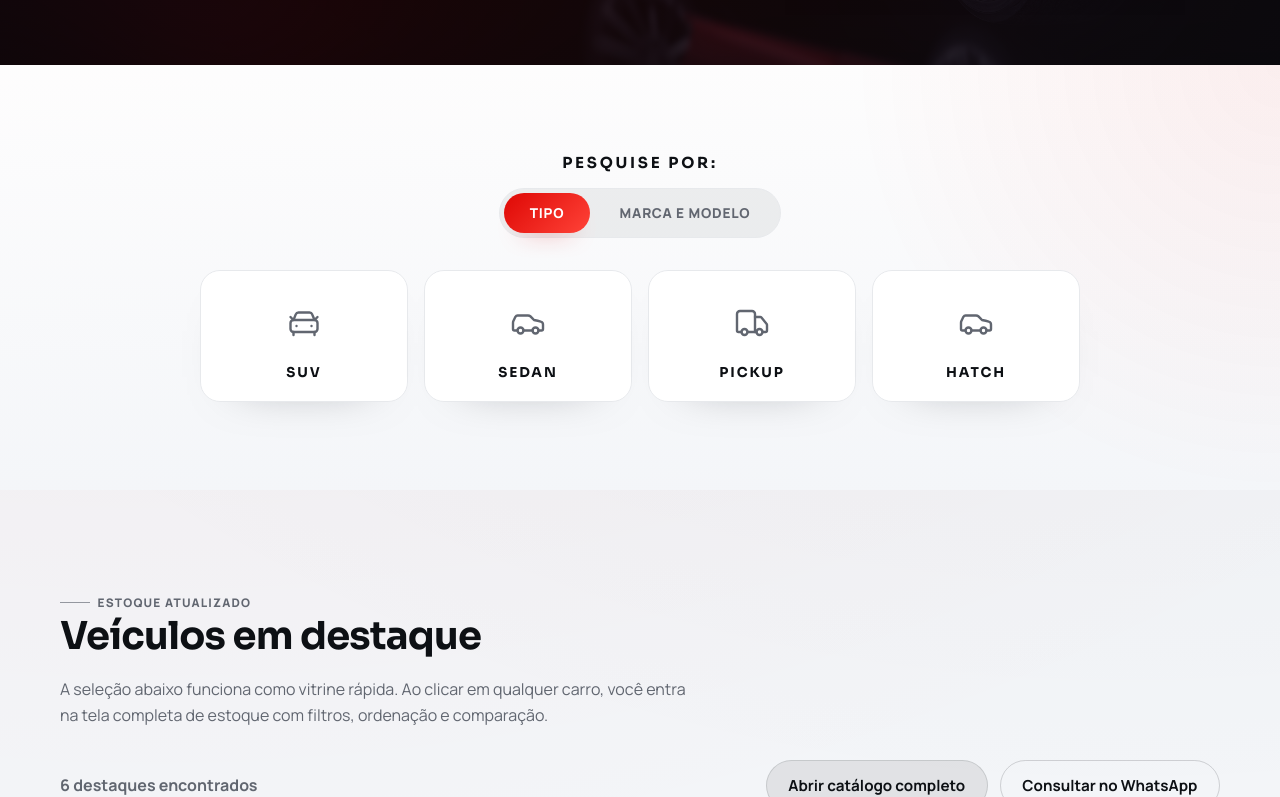
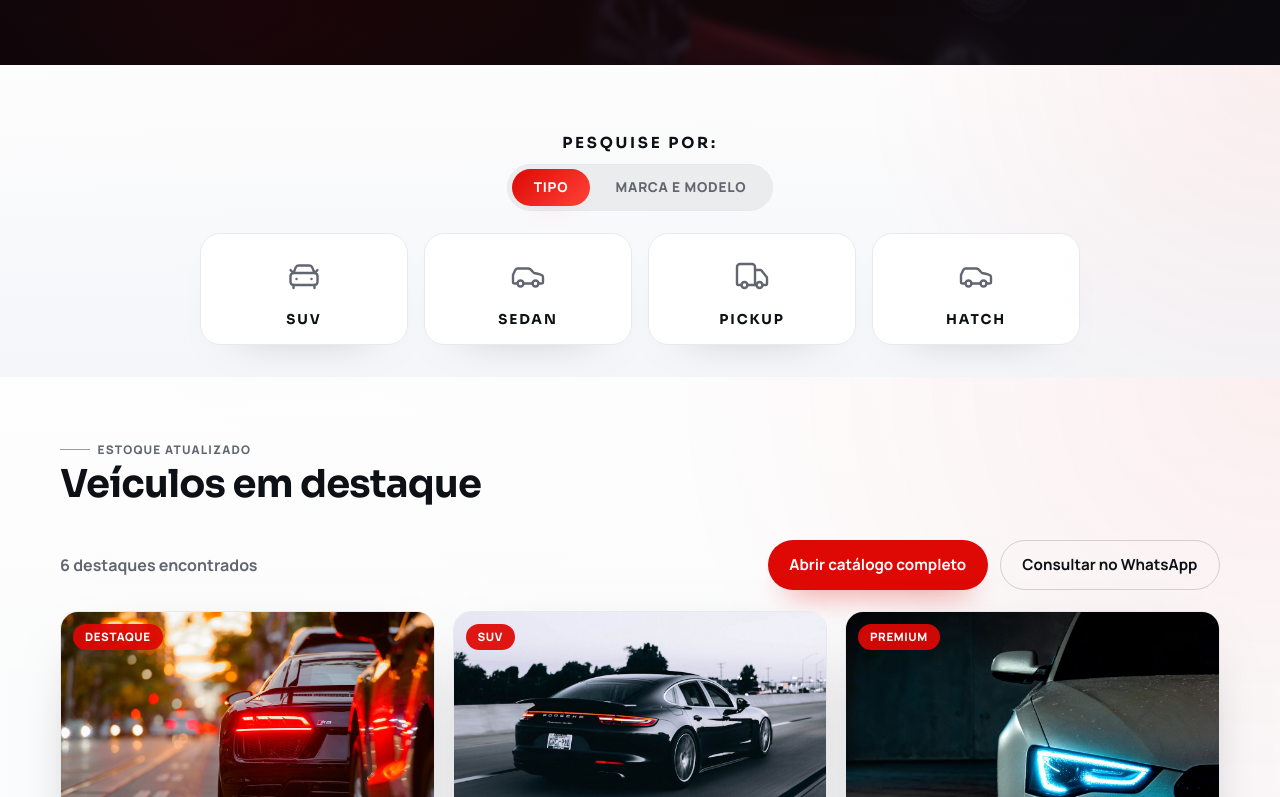
Before and after one commit to mhrzfrota/projeto-vsc, a React (Vite) app in the folder viashoppingcar-react/: page / in a window 1280 px wide. Shown: the part 1123-1920 px from the top of the page. Built offline with nearby package versions, Linux system fonts and the light colour scheme.

Commit message:
feat ajustes

```diff
--- a/viashoppingcar-react/src/App.css
+++ b/viashoppingcar-react/src/App.css
@@ -602,6 +602,7 @@
 }
 
 .search-by {
+  padding: 4.25rem 0 2rem;
   background:
     radial-gradient(circle at top right, rgba(222, 8, 5, 0.06) 0%, rgba(222, 8, 5, 0) 32%),
     linear-gradient(180deg, rgba(255, 255, 255, 0.9) 0%, rgba(244, 246, 249, 0.96) 100%);
@@ -612,8 +613,8 @@
   flex-direction: column;
   align-items: center;
   text-align: center;
-  gap: 1rem;
-  margin-bottom: 2rem;
+  gap: 0.75rem;
+  margin-bottom: 1.4rem;
 }
 
 .search-by-eyebrow {
@@ -639,7 +640,7 @@
   appearance: none;
   border: 0;
   cursor: pointer;
-  padding: 0.7rem 1.6rem;
+  padding: 0.6rem 1.35rem;
   border-radius: 999px;
   background: transparent;
   color: var(--color-muted);
@@ -674,12 +675,12 @@
   border: 1px solid var(--color-border);
   background: rgba(255, 255, 255, 0.92);
   border-radius: 20px;
-  padding: 1.5rem 1rem 1.2rem;
+  padding: 1.15rem 0.9rem 1rem;
   cursor: pointer;
   display: flex;
   flex-direction: column;
   align-items: center;
-  gap: 0.85rem;
+  gap: 0.65rem;
   color: var(--color-muted);
   box-shadow: 0 18px 50px -42px rgba(13, 16, 20, 0.5);
   transition: transform 220ms ease, border-color 220ms ease, color 220ms ease, box-shadow 220ms ease;
@@ -696,8 +697,8 @@
   display: inline-flex;
   align-items: center;
   justify-content: center;
-  width: 76px;
-  height: 56px;
+  width: 68px;
+  height: 48px;
   color: inherit;
 }
 
@@ -756,7 +757,10 @@
 }
 
 .inventory {
-  background: transparent;
+  padding-top: 3rem;
+  background:
+    radial-gradient(circle at top right, rgba(222, 8, 5, 0.06) 0%, rgba(222, 8, 5, 0) 32%),
+    linear-gradient(180deg, rgba(255, 255, 255, 0.9) 0%, rgba(244, 246, 249, 0.96) 100%);
 }
 
 .section-actions {
@@ -771,6 +775,17 @@
   display: flex;
   flex-wrap: wrap;
   gap: 0.75rem;
+}
+
+.inventory-catalog-button {
+  background: var(--color-primary);
+  color: #fff;
+  box-shadow: 0 18px 30px -20px rgba(222, 8, 5, 0.9);
+}
+
+.inventory-catalog-button:hover {
+  background: var(--color-primary-dark);
+  color: #fff;
 }
 
 .inventory-count {
--- a/viashoppingcar-react/src/pages/home-page.tsx
+++ b/viashoppingcar-react/src/pages/home-page.tsx
@@ -414,10 +414,6 @@ export function HomePage({ onOpenPolicyModal }: HomePageProps) {
           <div className="section-header reveal">
             <p className="eyebrow eyebrow-dark">Estoque atualizado</p>
             <h2>Veículos em destaque</h2>
-            <p>
-              A seleção abaixo funciona como vitrine rápida. Ao clicar em qualquer carro, você entra
-              na tela completa de estoque com filtros, ordenação e comparação.
-            </p>
           </div>
 
           <div className="section-actions reveal delay-1">
@@ -425,7 +421,7 @@ export function HomePage({ onOpenPolicyModal }: HomePageProps) {
             <div className="inventory-actions">
               <button
                 type="button"
-                className="btn btn-secondary"
+                className="btn inventory-catalog-button"
                 onClick={() => navigate(buildInventoryRoute())}
               >
                 Abrir catálogo completo
```
